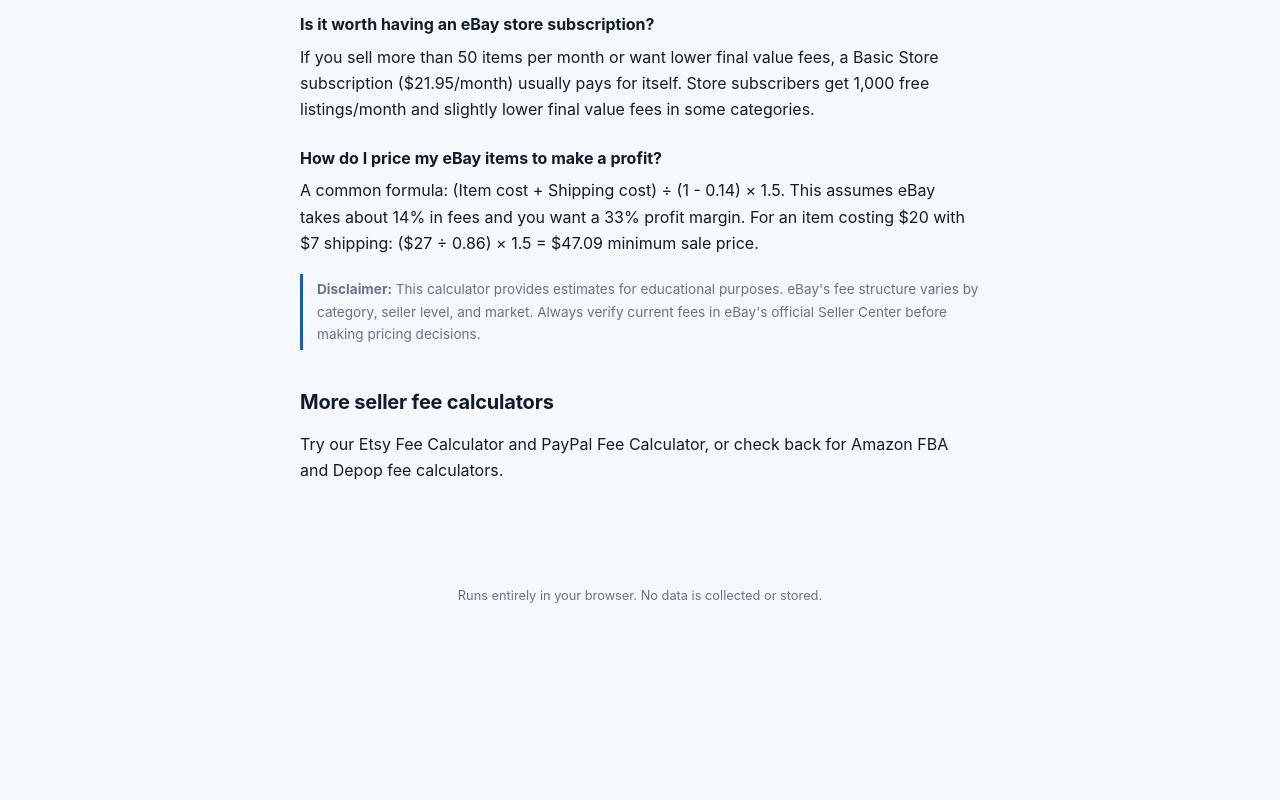
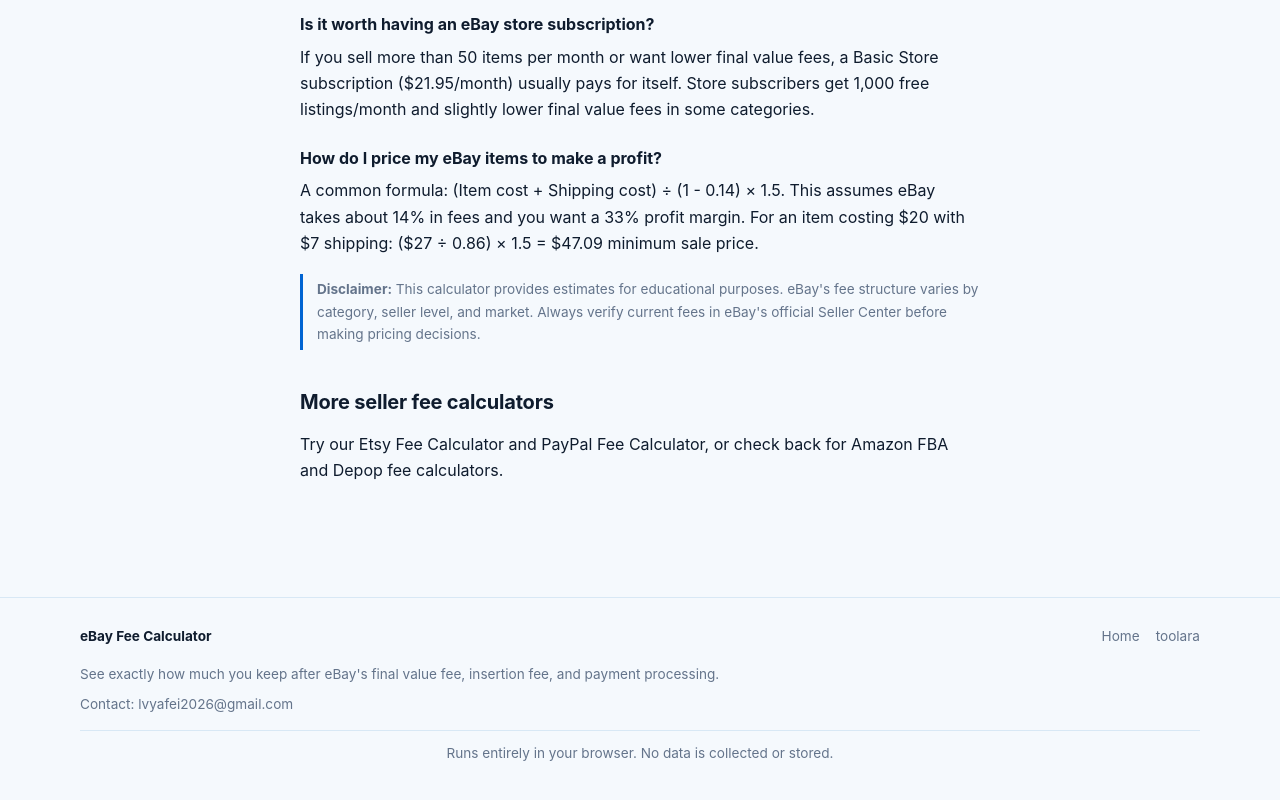
Before and after one commit to lvyafei2026-coder/ebay-fee-calculator, a plain HTML site: page index.html in a window 1280 px wide. Shown: the part 2135-2935 px from the top of the page. Before the commit the page ends 2790 px from the top, so only its background shows below. Drawn offline with Linux system fonts and the light colour scheme.

```diff
--- a/css/style.css
+++ b/css/style.css
@@ -145,3 +145,16 @@
   .site-nav { width: 100%; justify-content: space-between; gap: 8px; }
   .site-nav select { min-width: 118px; }
 }
+
+.site-footer { margin-top: 36px; padding: 28px 20px 36px; border-top: 1px solid var(--border, rgba(100,116,139,0.25)); color: var(--muted, #64748b); font-size: 0.85rem; line-height: 1.6; }
+.site-footer-inner { max-width: 1120px; margin: 0 auto; }
+.site-footer-details { text-align: left; }
+.site-footer-top { display: flex; align-items: center; justify-content: space-between; gap: 16px; flex-wrap: wrap; }
+.site-footer-brand { color: var(--text, #0f1c2e); font-weight: 700; text-decoration: none; }
+.site-footer-nav { display: flex; align-items: center; gap: 16px; flex-wrap: wrap; }
+.site-footer a { color: inherit; text-decoration: none; }
+.site-footer a:hover { color: var(--accent, #2563eb); text-decoration: underline; }
+.site-footer-description { max-width: 760px; margin: 16px 0 8px; }
+.site-footer-contact { margin: 8px 0; }
+.site-footer-privacy { margin: 14px 0 0; padding-top: 12px; border-top: 1px solid var(--border, rgba(100,116,139,0.25)); }
+@media (max-width: 560px) { .site-footer-top { align-items: flex-start; flex-direction: column; gap: 10px; } .site-footer-nav { gap: 12px; } }
--- a/index.html
+++ b/index.html
@@ -205,7 +205,17 @@
   </section>
 </main>
 
-<footer class="footer" data-i18n="footer">Runs entirely in your browser. No data is collected or stored.</footer>
+<footer class="footer site-footer">
+<div class="site-footer-inner"><div class="site-footer-details">
+<div class="site-footer-top">
+<span class="site-footer-brand" data-i18n="title">eBay Fee Calculator</span>
+<nav class="site-footer-nav" aria-label="Quick navigation"><a href="/">Home</a><a href="https://toolara.dev/">toolara</a></nav>
+</div>
+<p class="site-footer-description" data-i18n="subtitle">See exactly how much you keep after eBay's final value fee, insertion fee, and payment processing.</p>
+<p class="site-footer-contact"><span>Contact:</span> <a href="mailto:lvyafei2026@gmail.com">lvyafei2026@gmail.com</a></p>
+</div><p class="site-footer-privacy" data-i18n="footer">Runs entirely in your browser. No data is collected or stored.</p>
+</div>
+</footer>
 
 <script src="/js/i18n.js"></script>
 <script src="/js/calculator.js"></script>
```
Also changed, not shown: zh/index.html (+11 -1 lines).
